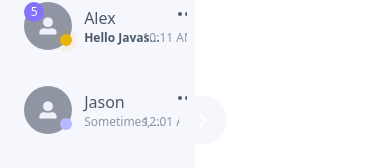
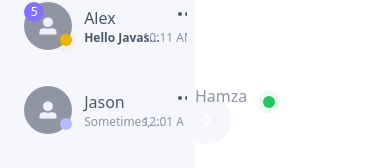
Before and after one commit to blazenn2/Chat-Application, a React (Create React App) app in the folder client/: page / in a window 390 px wide. Shown: the part 326-494 px from the top of the page. Built offline with nearby package versions, Linux system fonts and the light colour scheme.

Commit message:
Construction of chat container

```diff
--- a/client/src/App.js
+++ b/client/src/App.js
@@ -1,9 +1,20 @@
+import { useState } from "react";
+import ChatArea from "./container/chat-area";
 import SideBar from "./container/sider-bar";
 
 function App() {
+  const [filter, setFilter] = useState(0);
+  const [friendList, setFriendList] = useState([
+      { name: "Hamza", message: "Hello world!", time: "7:39 am", unseen: 3, isActive: true, status: "online" },
+      { name: "Alex", message: "Hello Javascript! Long time no see buddy", time: "10:11 am", unseen: 5, isActive: false, status: "away" },
+      { name: "Jason", message: "Sometimes, we have to do what is right!", time: "12:01 am", isActive: false, status: "offline" },
+      { name: "Usman", message: "I have a very big butt :D", time: "3:32 pm", isActive: false, status: "online" },
+      { name: "John", message: "Something is coming ... you can feel it, can you?", time: "1:24 pm", unseen: 1, isActive: false, status: "away" },
+  ]);
   return (
     <div className="w-screen h-screen flex items-center justify-start">
-      <SideBar />
+      <SideBar filter={filter} setFilter={setFilter} friendList={friendList} setFriendList={setFriendList} />
+      <ChatArea filter={filter} setFilter={setFilter} friendList={friendList} setFriendList={setFriendList} />
     </div>
   );
 }
--- a/client/src/components/card/index.jsx
+++ b/client/src/components/card/index.jsx
@@ -1,5 +1,6 @@
 import { FaUserAlt } from "react-icons/fa";
 import { FiMoreHorizontal } from "react-icons/fi";
+import PingCircle from "../ping-circle";
 
 const Card = (props) => {
     return (
@@ -7,8 +8,7 @@ const Card = (props) => {
             <div className="bg-text-primary p-4 rounded-full relative mr-3">
                 <FaUserAlt className="text-text-box scale-110" />
                 {props.unseen && <div className="bg-secondary w-5 h-5 rounded-full absolute top-0 left-0 text-xs text-white flex items-center justify-center"><p>{props.unseen}</p></div>}
-                {props.status?.toLowerCase() !== "offline" && <div className={`${props.status?.toLowerCase() === "online" ? "bg-green-500" : "bg-yellow-500"} w-3 h-3 rounded-full absolute right-0 animate-ping`}></div>}
-                <div className={`${props.status?.toLowerCase() === "online" ? "bg-green-500" : props.status?.toLowerCase() === "away" ? "bg-yellow-500" : "bg-offline"} w-3 h-3 rounded-full absolute right-0`}></div>
+                <PingCircle status={props.status} className="right-0" />
             </div>
             <div className="w-full flex justify-between">
                 <div className="w-1/2 flex flex-col justify-between items-start">
--- /dev/null
+++ b/client/src/components/ping-circle/element-styles.js
@@ -0,0 +1,9 @@
+export const animatePing = (additionalClasses) => {
+    const classes = `w-3 h-3 rounded-full absolute animate-ping ${additionalClasses}`;
+    return classes;
+};
+
+export const normalPing = (additionalClasses) => {
+    const classes = `w-3 h-3 rounded-full absolute ${additionalClasses}`;
+    return classes;
+}
--- /dev/null
+++ b/client/src/components/ping-circle/index.jsx
@@ -0,0 +1,12 @@
+import { animatePing, normalPing } from "./element-styles";
+
+const PingCircle = (props) => {
+    return (
+        <>
+            {props.status?.toLowerCase() !== "offline" && <div className={animatePing((props.status?.toLowerCase() === "online" ? `bg-green-500 ${props.className}` : `bg-yellow-500 ${props.className}`))} ></div>}
+            <div className={normalPing((props.status?.toLowerCase() === "online" ? `bg-green-500 ${props.className}` : props.status?.toLowerCase() === "away" ? `bg-yellow-500 ${props.className}` : `bg-offline ${props.className}`))}></div>
+        </>
+    )
+}
+
+export default PingCircle
--- /dev/null
+++ b/client/src/container/chat-area.jsx
@@ -0,0 +1,17 @@
+import React from 'react'
+import PingCircle from '../components/ping-circle'
+
+const ChatArea = (props) => {
+    return (
+        <div>
+            <div className="">
+                <div className="relative w-20">
+                    <p className='text-text-primary'>{props.friendList.filter(value=> value.isActive)[0].name}</p>
+                    <PingCircle status={props.friendList.filter(value=> value.isActive)[0].status} className="right-0 top-1/2" />
+                </div>
+            </div>
+        </div>
+    )
+}
+
+export default ChatArea
--- a/client/src/container/sider-bar.jsx
+++ b/client/src/container/sider-bar.jsx
@@ -3,37 +3,29 @@ import Input from '../components/input'
 import { FiSearch, FiChevronRight, FiChevronLeft } from "react-icons/fi"
 import Button from '../components/button'
 import Card from '../components/card'
-import { useRef, useState } from 'react'
+import { useRef } from 'react'
 
-const SideBar = () => {
-    const [filter, setFilter] = useState(0);
-    const [friendList, setFriendList] = useState([
-        { name: "Hamza", message: "Hello world!", time: "7:39 am", unseen: 3, isActive: true, status: "online" },
-        { name: "Alex", message: "Hello Javascript! Long time no see buddy", time: "10:11 am", unseen: 5, isActive: false, status: "away" },
-        { name: "Jason", message: "Sometimes, we have to do what is right!", time: "12:01 am", isActive: false, status: "offline" },
-        { name: "Usman", message: "I have a very big butt :D", time: "3:32 pm", isActive: false, status: "online" },
-        { name: "John", message: "Something is coming ... you can feel it, can you?", time: "1:24 pm", unseen: 1, isActive: false, status: "away" },
-    ]);
+const SideBar = (props) => {
     const lineBorder = useRef();
     const sidebar = useRef();
     const icon = useRef();
     const changeFilterHandler = (filter) => {
-        setFilter(filter);
+        props.setFilter(filter);
         if (filter === 0) {
             lineBorder.current.style.left = "2rem";
         }
         if (filter === 1) {
             lineBorder.current.style.left = "8.5rem";
             const newArr = [];
-            newArr.unshift(...friendList.filter(value => !value.unseen));
-            newArr.unshift(...friendList.filter(value => value.unseen));
-            setFriendList(newArr);
+            newArr.unshift(...props.friendList.filter(value => !value.unseen));
+            newArr.unshift(...props.friendList.filter(value => value.unseen));
+            props.setFriendList(newArr);
         }
         if (filter === 2) {
             lineBorder.current.style.left = "15.25rem";
         }
     };
-    const changeActiveHandler = (index) => setFriendList(friendList.map((value, i) => {
+    const changeActiveHandler = (index) => props.setFriendList([...props.friendList].map((value, i) => {
         if (index === i) value.isActive = true;
         else value.isActive = false;
         return value;
@@ -51,12 +43,17 @@ const SideBar = () => {
         });
 
         const width = sidebar.current.classList;
-        console.log(width);
+        if ([...width].includes("w-1/2")) {
+            width.remove("w-1/2");
+            width.add("w-0");
+        } else {
+            width.remove("w-0");
+            width.add("w-1/2");
+        }
     };
 
     return (
-        <>
-            <div className="lg:w-1/4 md:w-1/3 w-1/2 h-full bg-background relative transition-all ease-in-out" ref={sidebar}>
+        <div className="lg:w-1/4 md:w-1/3 w-1/2 h-full bg-background relative transition-all ease-in-out duration-700" ref={sidebar}>
             <Header status="active" />
             <div className="flex items-center justify-center relative mb-5">
                 <FiSearch className='text-text-normal absolute left-5' />
@@ -67,9 +64,9 @@ const SideBar = () => {
             </div>
             <div className="w-full flex items-center justify-center flex-col relative mb-5">
                 <div className="w-11/12 h-16 flex items-center justify-around">
-                        <div className={`cursor-pointer ${filter === 0 ? "text-secondary" : "text-text-primary hover:text-secondary"}`} onClick={() => changeFilterHandler(0)}>Recent</div>
-                        <div className={`${filter === 1 ? "text-secondary" : "text-text-primary hover:text-secondary"} cursor-pointer`} onClick={() => changeFilterHandler(1)}>Unread</div>
-                        <div className={`${filter === 2 ? "text-secondary" : "text-text-primary hover:text-secondary"} cursor-pointer`} onClick={() => changeFilterHandler(2)}>Groups</div>
+                    <div className={`cursor-pointer ${props.filter === 0 ? "text-secondary" : "text-text-primary hover:text-secondary"}`} onClick={() => changeFilterHandler(0)}>Recent</div>
+                    <div className={`${props.filter === 1 ? "text-secondary" : "text-text-primary hover:text-secondary"} cursor-pointer`} onClick={() => changeFilterHandler(1)}>Unread</div>
+                    <div className={`${props.filter === 2 ? "text-secondary" : "text-text-primary hover:text-secondary"} cursor-pointer`} onClick={() => changeFilterHandler(2)}>Groups</div>
                     <div className="bg-secondary w-16 h-1 absolute bottom-1 rounded-lg transition-all ease-in-out" style={{ left: "2rem" }} ref={lineBorder}></div>
                 </div>
                 <hr className='bg-text-box w-11/12 absolute bottom-1' />
@@ -77,16 +74,15 @@ const SideBar = () => {
             <div className="h-96">
                 <div className="flex items-center justify-center h-96">
                     <div className="w-11/12 overflow-y-auto h-96">
-                            {friendList.map((value, i) => <Card name={value.name} message={value.message} time={value.time} status={value.status} unseen={(value.unseen ? value.unseen : false)} isActive={value.isActive} index={i} changeActive={changeActiveHandler} key={i} />)}
+                        {props.friendList.map((value, i) => <Card name={value.name} message={value.message} time={value.time} status={value.status} unseen={(value.unseen ? value.unseen : false)} isActive={value.isActive} index={i} changeActive={changeActiveHandler} key={i} />)}
                     </div>
                 </div>
             </div>
-                <div className="absolute p-4 bg-background rounded-full top-1/2 -right-8 cursor-pointer md:hidden" onClick={showSidebarHandler} ref={icon}>
+            <div className="absolute p-4 bg-background rounded-full top-1/2 -right-9 cursor-pointer md:hidden" onClick={showSidebarHandler} ref={icon}>
                 <FiChevronRight className='text-white font-bold scale-150 block' />
                 <FiChevronLeft className='text-white font-bold scale-150 hidden' />
             </div>
         </div>
-        </>
     )
 }
 
```
Lines whose indentation alone changed are shown as unchanged.
